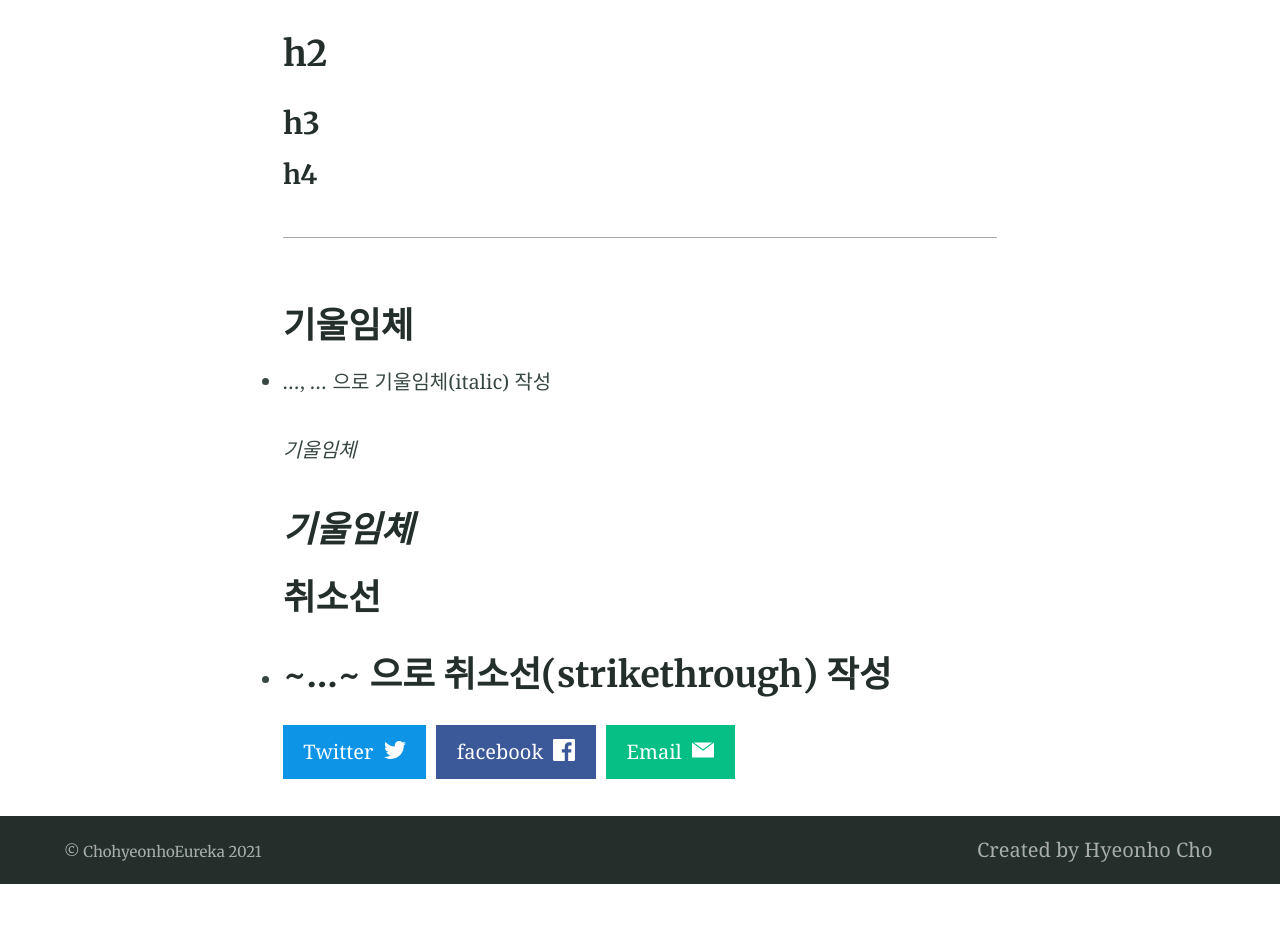
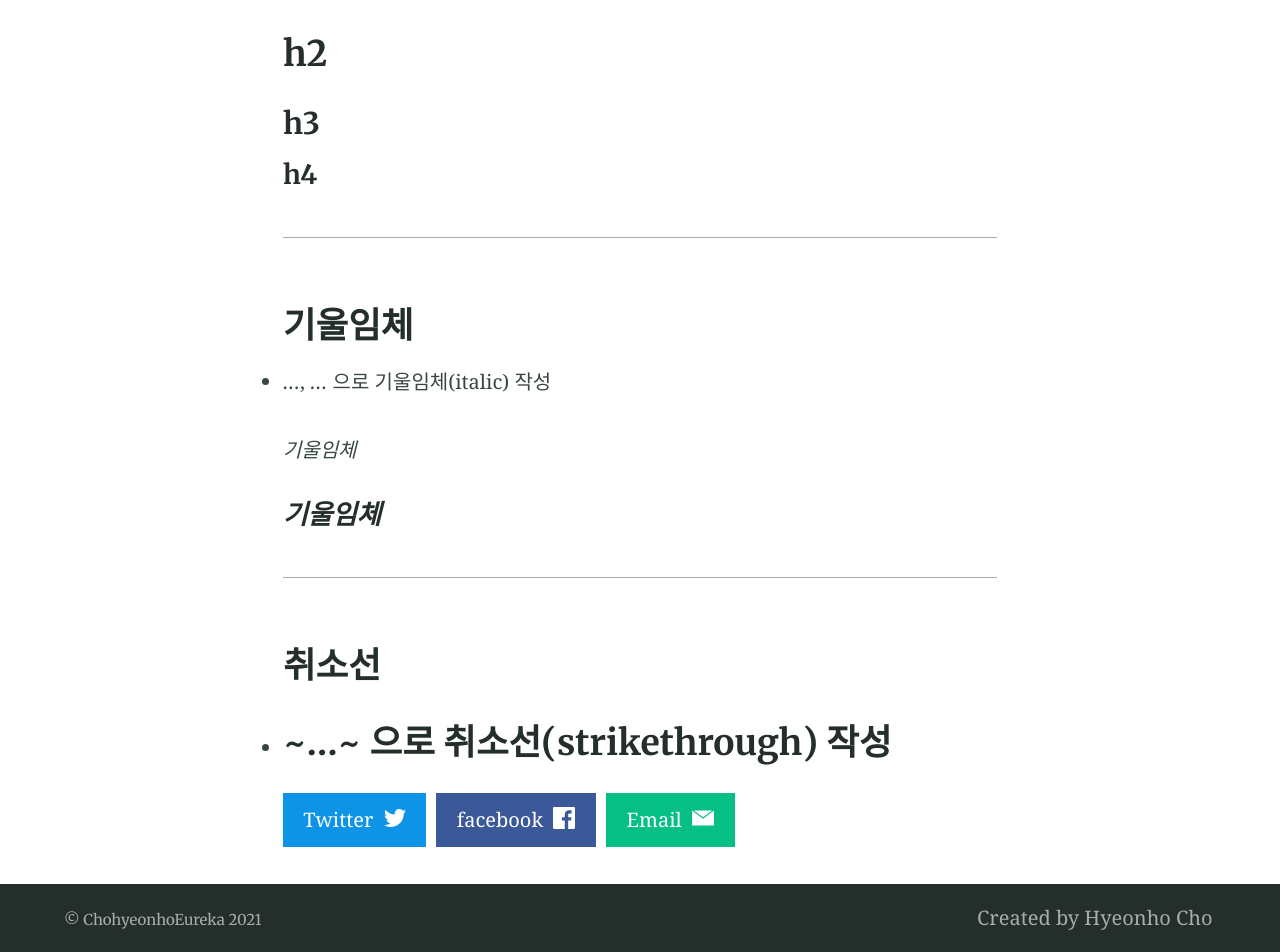
Before and after one commit to chohyeonho/chohyeonho.github.io, a Jekyll site: the page built from _posts/2021-12-16-markdown.md, in a window 1280 px wide. Shown: the part 881-1833 px from the top of the page. Built offline with Jekyll 4.4.1, drawn with Linux system fonts in a browser that asks for light colours; comment, search, counter and statistics services are not loaded; before the commit the page ends 1765 px from its top, so only the background shows below that.

```diff
--- a/_posts/2021-12-16-markdown.md
+++ b/_posts/2021-12-16-markdown.md
@@ -26,7 +26,8 @@ feature_image: "https://picsum.photos/2560/600?image=733"
 
 *기울임체*
 
-_기울임체_
+#### _기울임체_
+
 ---
 ## 취소선
 - ~...~ 으로 취소선(strikethrough) 작성
```
